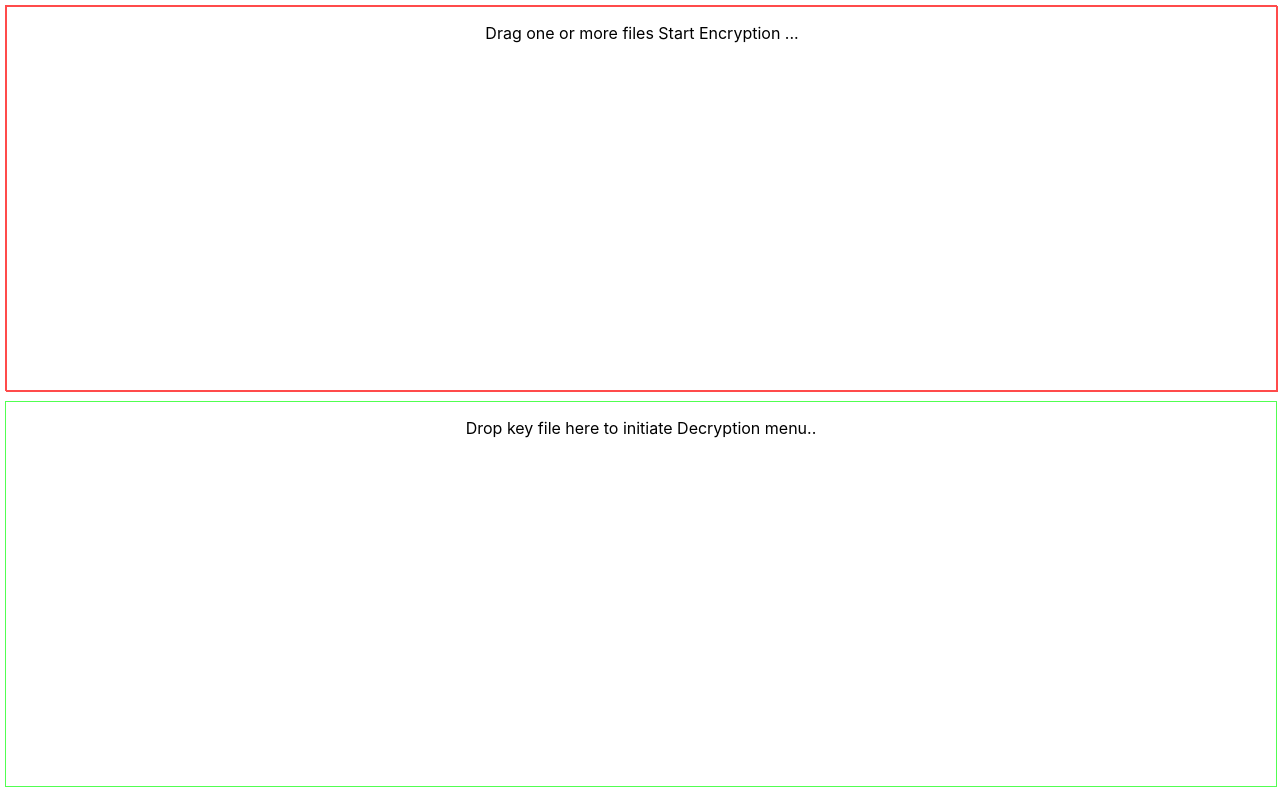
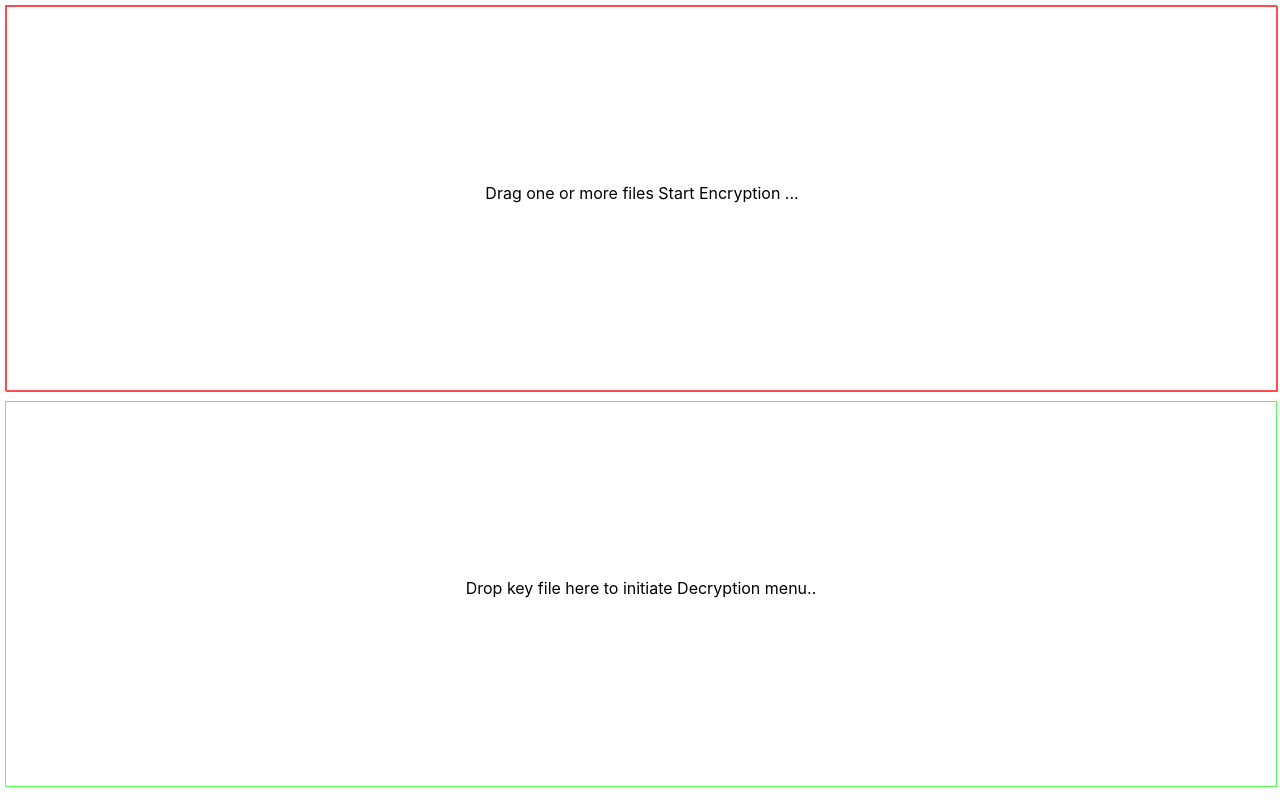
Before and after one commit to manjushsh/file-encrypt-decrypt, a React (Create React App) app: page / in a window 1280 px wide. Built offline with nearby package versions, Linux system fonts and the light colour scheme.

Commit message:
css changes

```diff
--- a/src/components/file-encryption-decryption-v1/file-encrypt-decrypt.tsx
+++ b/src/components/file-encryption-decryption-v1/file-encrypt-decrypt.tsx
@@ -112,7 +112,7 @@ const FileEncryptDecrypt = () => {
                         }} onDragOver={dragOverHandler}>
                             {
                                 !encrytionParameters.fileEncryptionLoader ?
-                                    (<p>{'Drag one or more files Start Encryption ...'}</p>) : <BarLoader />
+                                    (<p className='file-title'>{'Drag one or more files Start Encryption ...'}</p>) : <BarLoader />
                             }
                         </div>
                     </section>)
@@ -125,7 +125,7 @@ const FileEncryptDecrypt = () => {
                                 e.preventDefault();
                                 dropHandler(e, 'decrypt', encrytionParameters, setEncryptionParameters);
                             }} onDragOver={dragOverHandler}>
-                                <p>{'Drag one or more files to Start Decrytion ...'}</p>
+                                <p className='file-title'>{'Drag one or more files to Start Decrytion ...'}</p>
                             </div>) : ''
                     }
 
@@ -133,7 +133,7 @@ const FileEncryptDecrypt = () => {
                         e.preventDefault();
                         dropHandler(e, 'key-file', encrytionParameters, setEncryptionParameters);
                     }} onDragOver={dragOverHandler}>
-                        <p>{encrytionParameters?.keyFileUploaded ? 'Key Uploaded. Upload encrypted file in decryption section.' : 'Drop key file here to initiate Decryption menu..'}</p>
+                        <p className='file-title'>{encrytionParameters?.keyFileUploaded ? 'Key Uploaded. Upload encrypted file in decryption section.' : 'Drop key file here to initiate Decryption menu..'}</p>
                     </div>
                 </section>
             </div>
--- a/src/css/file-encrypt-decrypt.css
+++ b/src/css/file-encrypt-decrypt.css
@@ -37,3 +37,7 @@
   height: 48vh;
   margin-top: 10px;
 }
+
+.file-title {
+  padding-top: 20vh;
+}
```
